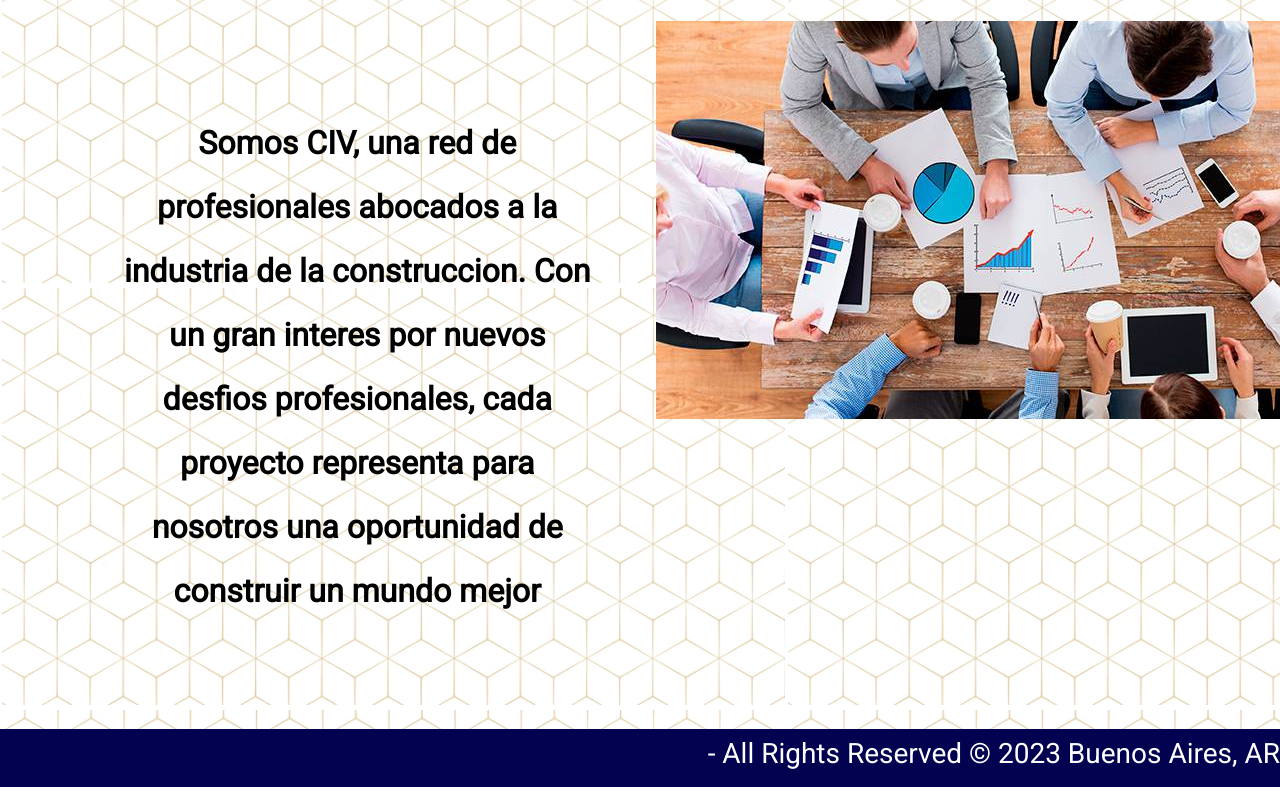
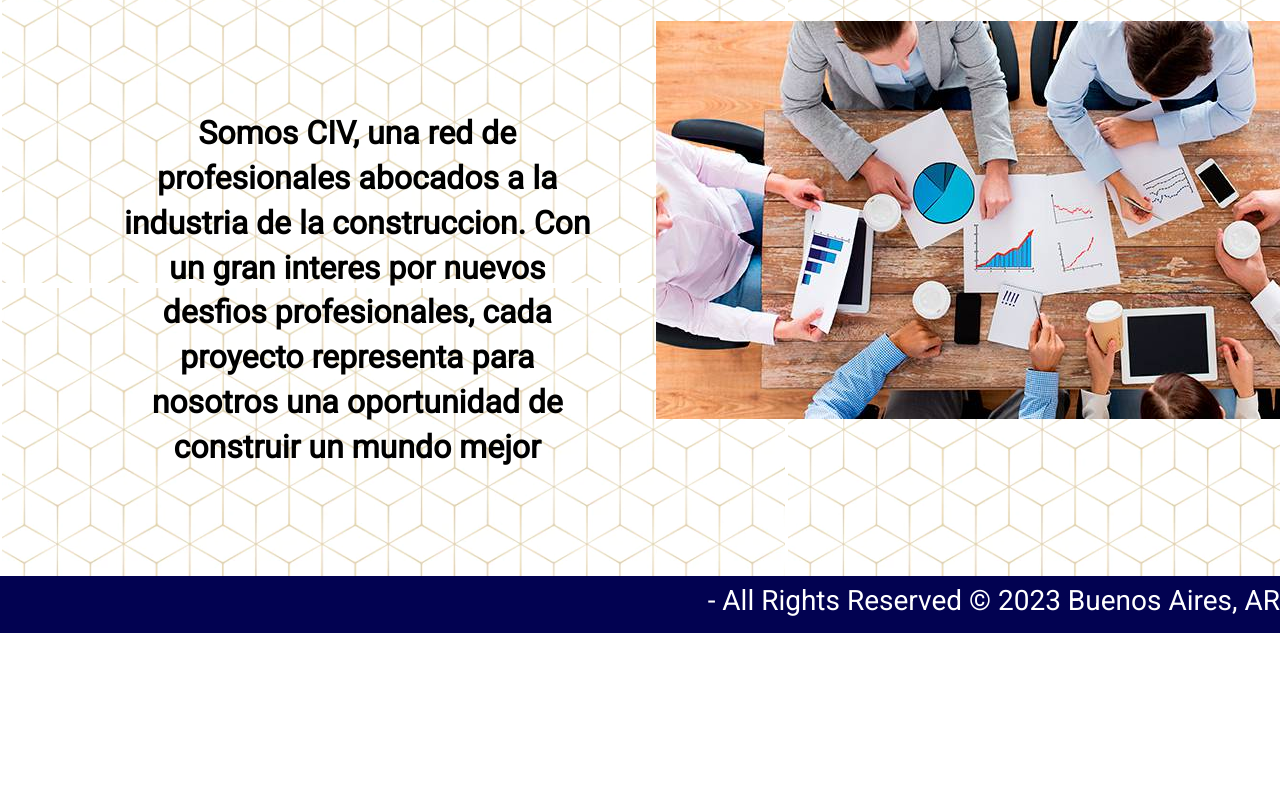
Before and after one commit to ladyvader1/PFAlabarce, a website: page index.html in a window 1280 px wide. Shown: the part 559-1346 px from the top of the page. After the commit the page ends 1192 px from the top, so only its background shows below. Drawn offline with nearby package versions, Linux system fonts and the light colour scheme.

Commit message:
cambio index texto

```diff
--- a/scss/_contenidogral.scss
+++ b/scss/_contenidogral.scss
@@ -194,7 +194,6 @@ form {
     color: $secondaryColor;
     float: left;
     font-size: $textMd;
-    line-height: 2;
     margin-right: .6rem;
     }
 
```
Also changed, not shown: css/main.css, 1 other file.
